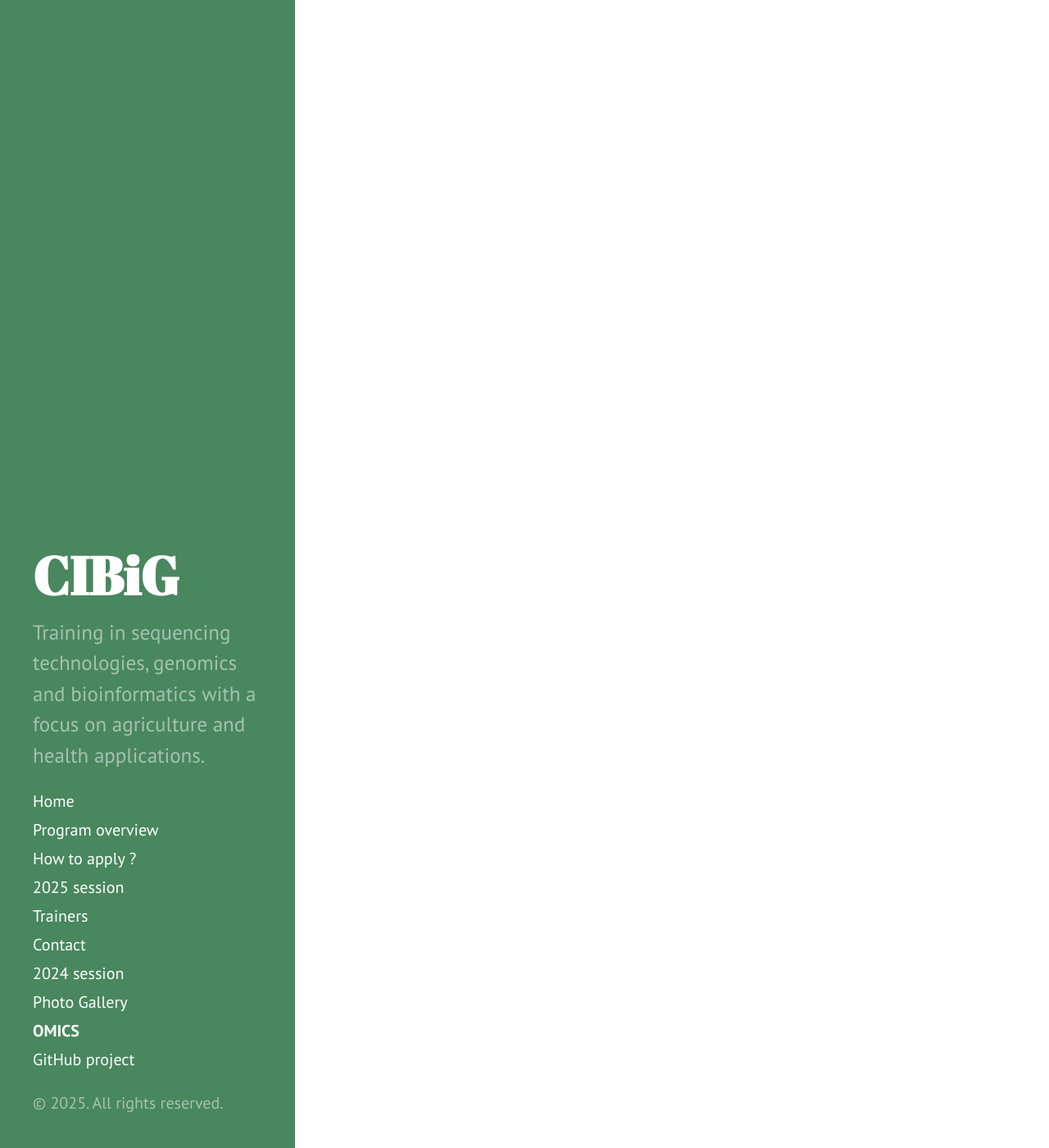
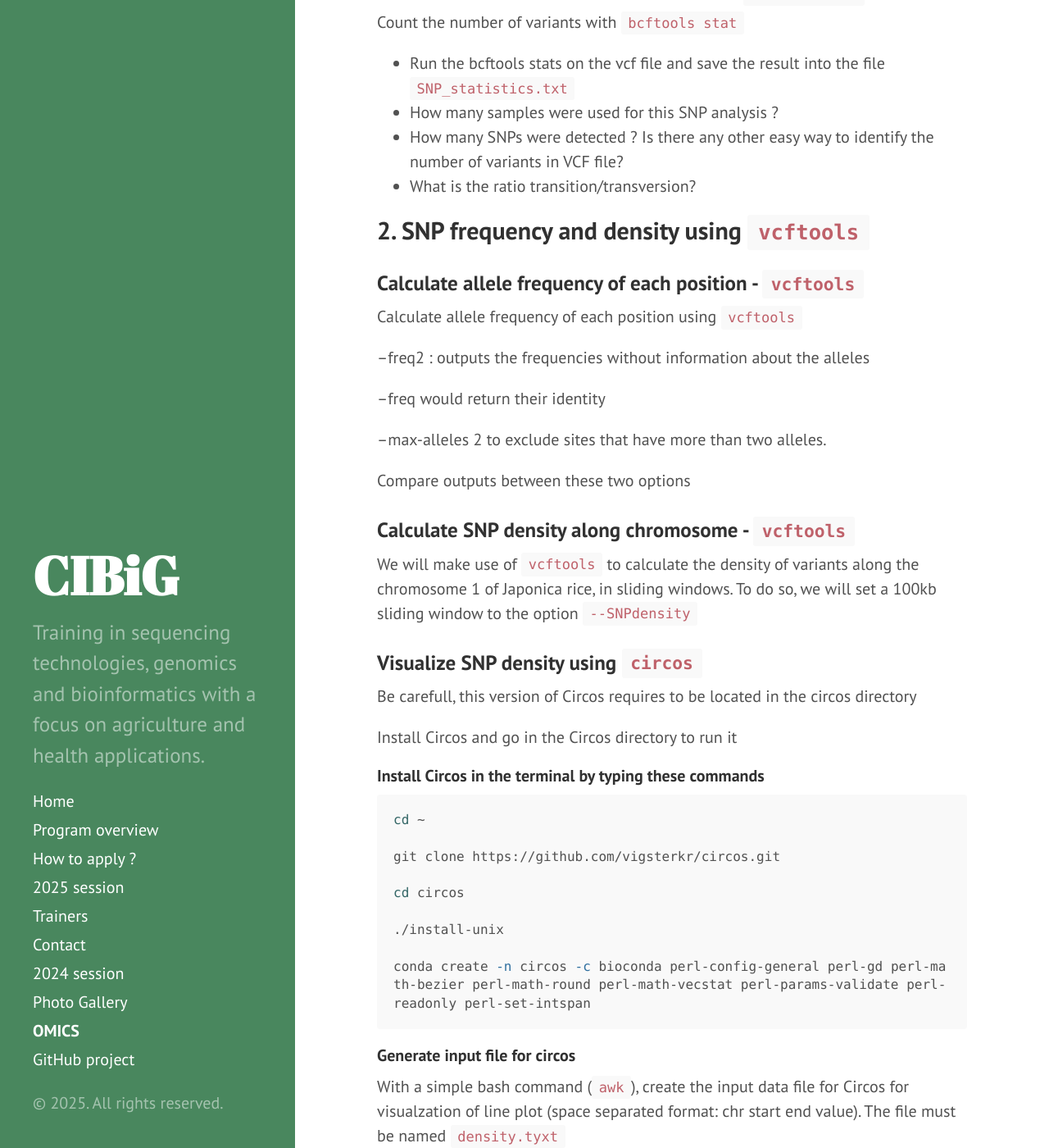
Before and after one commit to wave-centre/cibig, a Jekyll site: the page built from docs/omics.md, in a window 1280 px wide and 1400 px high, scrolled down 12174 px. Shown: the whole window at 82% size. Built offline with Jekyll 4.4.1, drawn with Linux system fonts in a browser that asks for light colours; some of the changed text lies outside the part shown.

Commit message:
add SNP analysis

````diff
--- a/docs/omics.md
+++ b/docs/omics.md
@@ -35,6 +35,15 @@ Created by C. Tranchant (DIADE-IRD), J. Orjuela (DIADE-IRD), F. Sabot (DIADE-IRD
    * [3. Perform SNP calling using `bcftools call`](#call)
    * [4. Perform a complete SNP calling on all individuals using a bash script](#snp_calling)
    * [5. Index your VCF file with `tabix`](#vcf_index)
+
+[VI- SNP analysis](#snp_analysis)
+
+   * [1. Some statistics about SNPs with `bcftools`](#snp_stats)
+   * [2. SNP frequency and density using `vcftools`](#snp_freq)
+   * [3. Annotate SNPs using `snpEff`](#snpeff)
+   * [4. PCA of samples using `plink`](#plink)
+   * [5. Compare populations using FST `vcftools`](#fst)
+
 
 ***
 
@@ -457,3 +466,100 @@ How many variants is contained in the VCF file?
 ## <span> 5. Index your VCF file with `tabix` <a class="anchor" id="vcf_index"></a></span>
 
 Using bgzip and tabix, compress your VCF file and index it
+
+# <span> VI- SNP analysis <a class="anchor" id="snp_analysis"></a></span>
+
+## <span> 1. Some statistics about SNPs with `bcftools`<a class="anchor" id="snp_stats"></a></span>
+
+Count the number of variants with `bcftools stat`
+- Run the bcftools stats on the vcf file and save the result into the file `SNP_statistics.txt`
+- How many samples were used for this SNP analysis ?
+- How many SNPs were detected ? Is there any other easy way to identify the number of variants in VCF file?
+- What is the ratio transition/transversion?
+
+## <span> 2. SNP frequency and density using `vcftools`<a class="anchor" id="snp_freq"></a></span>
+
+### <span>Calculate allele frequency of each position - `vcftools` </span>
+
+Calculate allele frequency of each position using `vcftools`
+
+--freq2 : outputs the frequencies without information about the alleles
+
+--freq would return their identity
+
+--max-alleles 2 to exclude sites that have more than two alleles.
+
+Compare outputs between these two options
+
+### <span>Calculate SNP density along chromosome - `vcftools` </span>
+
+We will make use of `vcftools` to calculate the density of variants along the chromosome 1 of Japonica rice, in sliding windows. To do so, we will set a 100kb sliding window to the option `--SNPdensity`
+
+
+### <span>Visualize SNP density using `circos` </span>
+
+Be carefull, this version of Circos requires to be located in the circos directory
+
+Install Circos and go in the Circos directory to run it
+
+#### Install Circos in the terminal by typing these commands
+
+``` bash
+cd ~
+
+git clone https://github.com/vigsterkr/circos.git
+
+cd circos
+
+./install-unix
+
+conda create -n circos -c bioconda perl-config-general perl-gd perl-math-bezier perl-math-round perl-math-vecstat perl-params-validate perl-readonly perl-set-intspan
+```
+
+#### Generate input file for circos
+
+With a simple bash command (`awk`), create the input data file for Circos for visualzation of line plot (space separated format: chr start end value). The file must be named `density.tyxt`
+
+Go to the Circos directory and download an example of circos configuration file available at https://sniplay.southgreen.fr/examples/circos1.conf
+
+#### Create a karyotype file indicating the lengths and names of chromosomes
+
+Try to guess the length of the chromosome1 to indicate in the karyotype file. For instance by using the `tail` command on `density.txt` file
+
+Write into a karyotype file called `karyotype.txt`, the size and color of the chromosome 1.
+
+```bash
+cd /home/jovyan/rice3k
+echo "chr - 1 1 0 43200000 black" >karyotype.txt
+```
+
+##### Edit the Circos configuration file to adapt the data file names. And run Circos as follows:
+
+Activate the conda environnement for Circos before running circos
+
+```bash
+cd ~/circos
+conda activate circos
+bin/circos --conf circos1.conf
+conda deactivate
+```
+
+Look at the SNP density on Circos image output
+
+<img src="circos1.png" align="center" width="70%" style="display: block; margin: auto;"/>
+
+## <span> 3. Annotate SNPs using `snpEff`<a class="anchor" id="snpeff"></a></span>
+
+## <span> 4. PCA of samples using `plink`<a class="anchor" id="plink"></a></span>
+
+### <span>Generate PCA using genotyping information contained in VCF - `plink --cluster --pca` </span>
+
+`Plink` alllows to create a PCA (principal components analysis) of samples, so that we can easily evaluate genetic distance between samples.
+
+This will generate a matrix of coordinates in the different component. By default, it provides the first 20 principal components of the variance-standardized relationship matrix. We will focus only the first 3 axes for subsequent visualization (`--pca 3`)
+
+## <span> 5. Compare populations using FST `vcftools`<a class="anchor" id="fst"></a></span>
+
+FST is an index that reflect the level of differenciation between populations. We will calculate FST values for each variant in order to know if they can dissociate specific alleles of the two populations.
+
+Using `grep` and `awk`, create two distinct file (called `pop1` and `pop2`) listing the names of accessions that are assigned to each group
````
